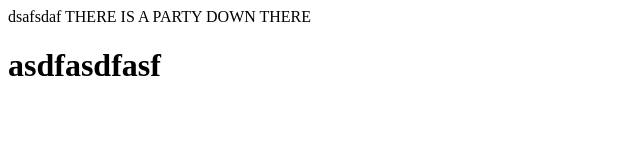
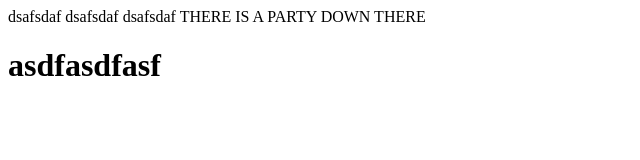
Before and after one commit to TsuriH/test, a plain HTML site: page index.html in a window 1280 px wide. Shown: the whole page, without its empty margins (0-640 px from the left). Drawn offline with Linux system fonts and the light colour scheme.

Commit message:
sec commit

```diff
--- a/index.html
+++ b/index.html
@@ -9,6 +9,8 @@
 </head>
 <body>
     dsafsdaf
+    dsafsdaf
+    dsafsdaf
     THERE IS A PARTY DOWN THERE
     <h1>asdfasdfasf</h1>
 </body>
```
